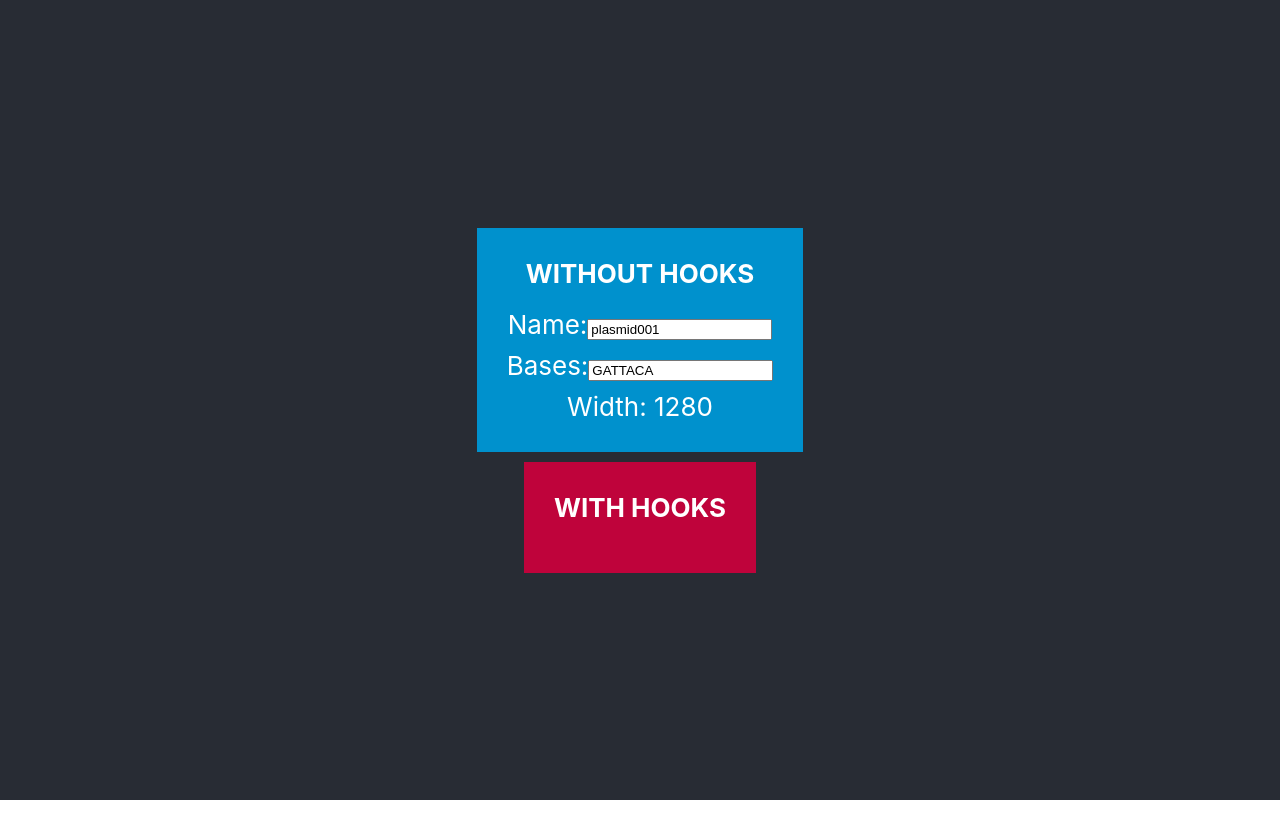
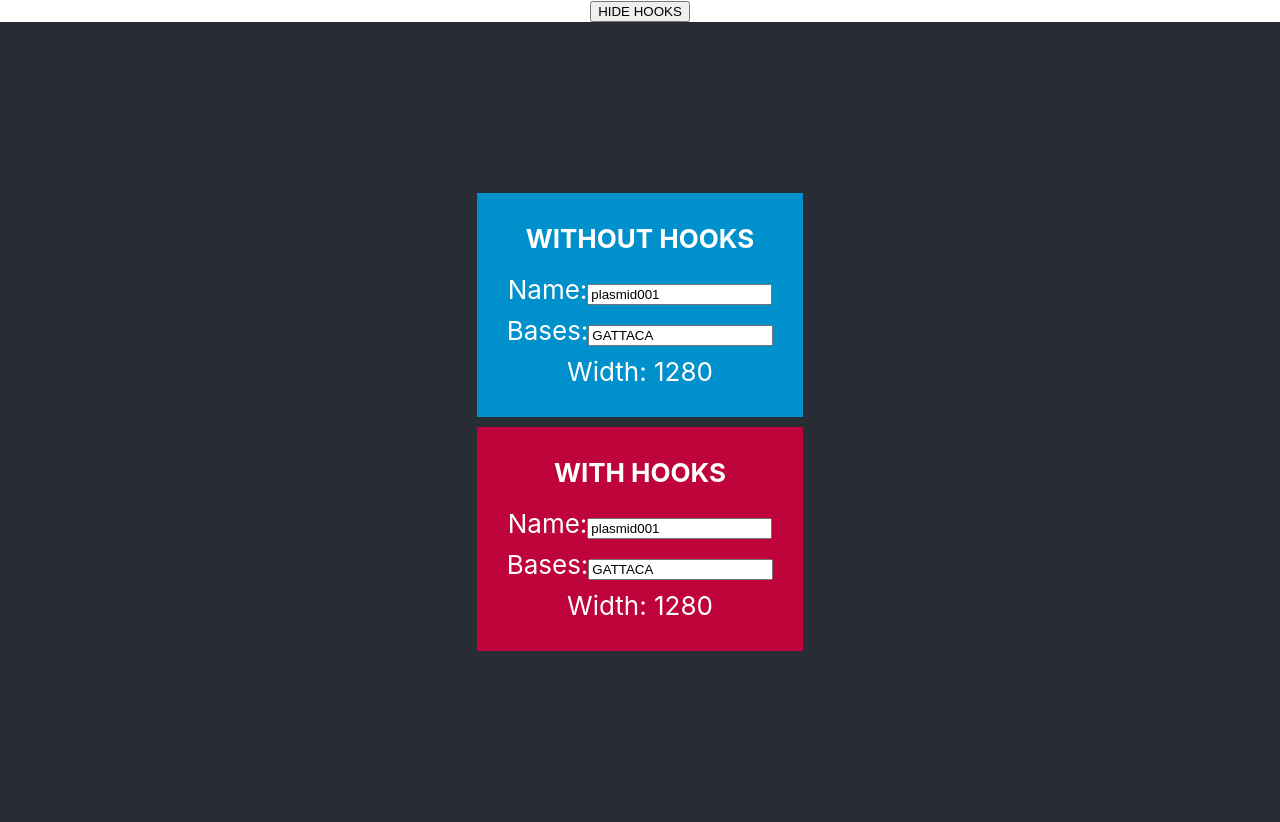
Before and after one commit to naomiajacobs/hooks-demo, a React (Create React App) app: page / in a window 1280 px wide. Before the commit the page ends 800 px from the top, so only its background shows below. Built offline with nearby package versions, Linux system fonts and the light colour scheme.

Commit message:
Post demo

```diff
--- a/src/App.js
+++ b/src/App.js
@@ -4,12 +4,17 @@ import './App.css';
 import {NameWithHooks, NameWithoutHooks} from './Name';
 
 class App extends Component {
+    constructor(props) {
+        super(props);
+        this.state = {hide: false}
+    }
   render() {
     return (
       <div className="App">
+          <button type='checkbox' onClick={() => this.setState({hide: !this.state.hide})}>HIDE HOOKS</button>
         <header className="App-header">
           <NameWithoutHooks/>
-          <NameWithHooks/>
+          {!this.state.hide && <NameWithHooks/>}
         </header>
       </div>
     );
--- a/src/Name.jsx
+++ b/src/Name.jsx
@@ -1,4 +1,4 @@
-import React from 'react';
+import React, {useState, useEffect} from 'react';
 
 export class NameWithoutHooks extends React.Component {
     constructor(props) {
@@ -55,8 +55,46 @@ export class NameWithoutHooks extends React.Component {
     }
 }
 
+function useFormInput(initialValue) {
+    const [value, setValue] = useState(initialValue);
+    const onChange = (e) => setValue(e.target.value);
+
+    return {value, onChange};
+}
+
+function useWindowWidth() {
+    const [width, setWidth] = useState(window.innerWidth);
+    const handleResize = () => setWidth(window.innerWidth);
+    useEffect(() => {
+        window.addEventListener('resize', handleResize);
+        return () => {
+            window.removeEventListener('resize', handleResize);
+            console.log(width);
+        }
+    }, []);
+
+    return width;
+}
+
 export function NameWithHooks() {
+    const name = useFormInput('plasmid001');
+    const bases = useFormInput('GATTACA');
+    const width = useWindowWidth();
+
+    useEffect(() => {
+        document.title = name.value;
+    }, [name]);
+
     return <div className="demo withHooks">
         <div className="title">WITH HOOKS</div>
+        <div>
+            Name:
+            <input {...name} />
+        </div>
+        <div>
+            Bases:
+            <input {...bases} />
+        </div>
+        <div>Width: {width}</div>
     </div>;
 }
```
